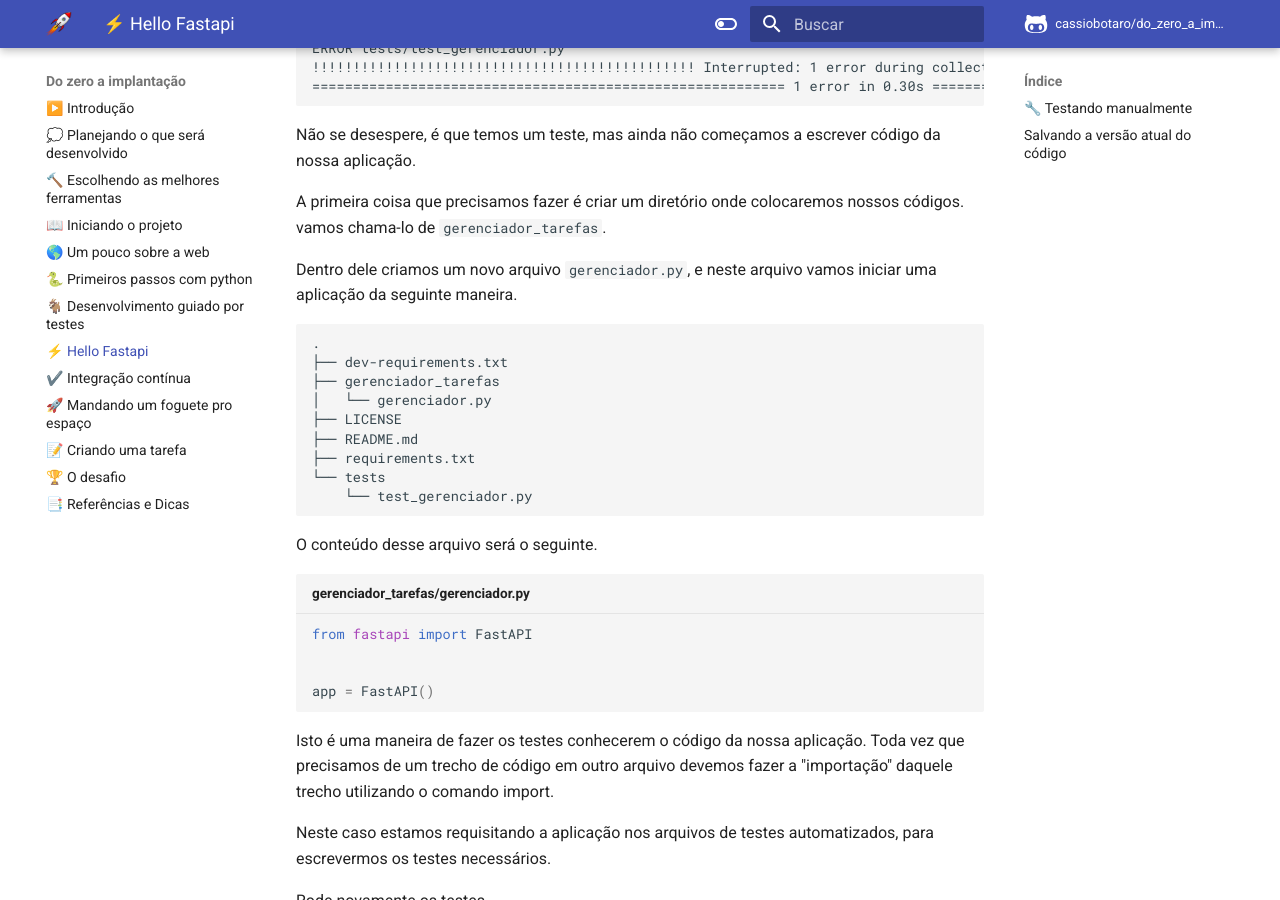
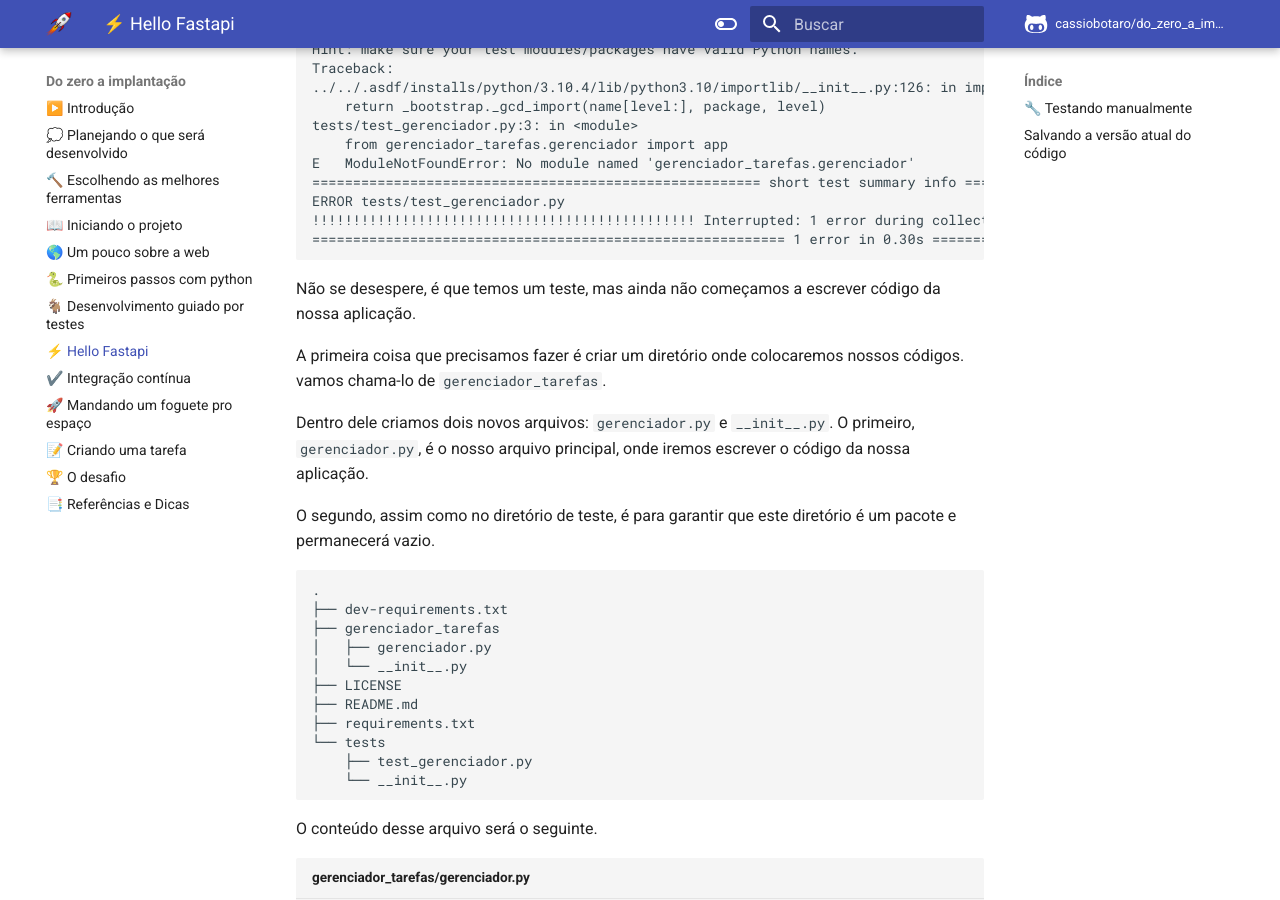
Before and after one commit to cassiobotaro/do_zero_a_implantacao, an MkDocs documentation site: the page built from docs/hello_fastapi.md, in a window 1280 px wide and 900 px high, scrolled down 2206 px. Built offline with MkDocs 1.6.1 and Material for MkDocs 9.7.7, drawn with Linux system fonts in a browser that asks for light colours; comment, search, counter and statistics services are not loaded; some of the changed text lies outside the part shown.

Commit message:
Adiciona VSCode como recomendação e arquivos dunder init

````diff
--- a/docs/hello_fastapi.md
+++ b/docs/hello_fastapi.md
@@ -26,7 +26,11 @@
 
 Inicie criando um diretório com o nome `tests`, onde colocaremos os testes do nosso programa.
 
-Lá dentro, crie um arquivo com nome `test_gerenciador.py` que deve ficar da seguinte maneira.
+Lá dentro, crie um arquivo com nome `test_gerenciador.py` e também um arquivo `__init__.py`.
+
+O segundo arquivo, `__init__.py`, faz com que o Python trate o diretório como um [pacote](https://docs.python.org/pt-br/3/tutorial/modules.html#packages). Em casos simples, como o nosso, ele estará vazio.
+
+No final, teremos algo bem parecido com o seguinte:
 
 ```
 .
@@ -35,7 +39,8 @@
 ├── README.md
 ├── requirements.txt
 └── tests
-    └── test_gerenciador.py
+    ├── test_gerenciador.py
+    └── __init__.py
 ```
 
 Agora vamos escrever nosso primeiro teste!
@@ -91,18 +96,22 @@
 
 A primeira coisa que precisamos fazer é criar um  diretório onde colocaremos nossos códigos. vamos chama-lo de `gerenciador_tarefas`.
 
-Dentro dele criamos um novo arquivo `gerenciador.py`, e neste arquivo vamos iniciar uma aplicação da seguinte maneira.
+Dentro dele criamos dois novos arquivos: `gerenciador.py` e `__init__.py`. O primeiro, `gerenciador.py`, é o nosso arquivo principal, onde iremos escrever o código da nossa aplicação.
+
+O segundo, assim como no diretório de teste, é para garantir que este diretório é um pacote e permanecerá vazio.
 
 ```
 .
 ├── dev-requirements.txt
 ├── gerenciador_tarefas
-│   └── gerenciador.py
+│   ├── gerenciador.py
+│   └── __init__.py
 ├── LICENSE
 ├── README.md
 ├── requirements.txt
 └── tests
-    └── test_gerenciador.py
+    ├── test_gerenciador.py
+    └── __init__.py
 ```
 
 O conteúdo desse arquivo será o seguinte.
````
Also changed, not shown: docs/ferramentas.md (+27 -0 lines).
